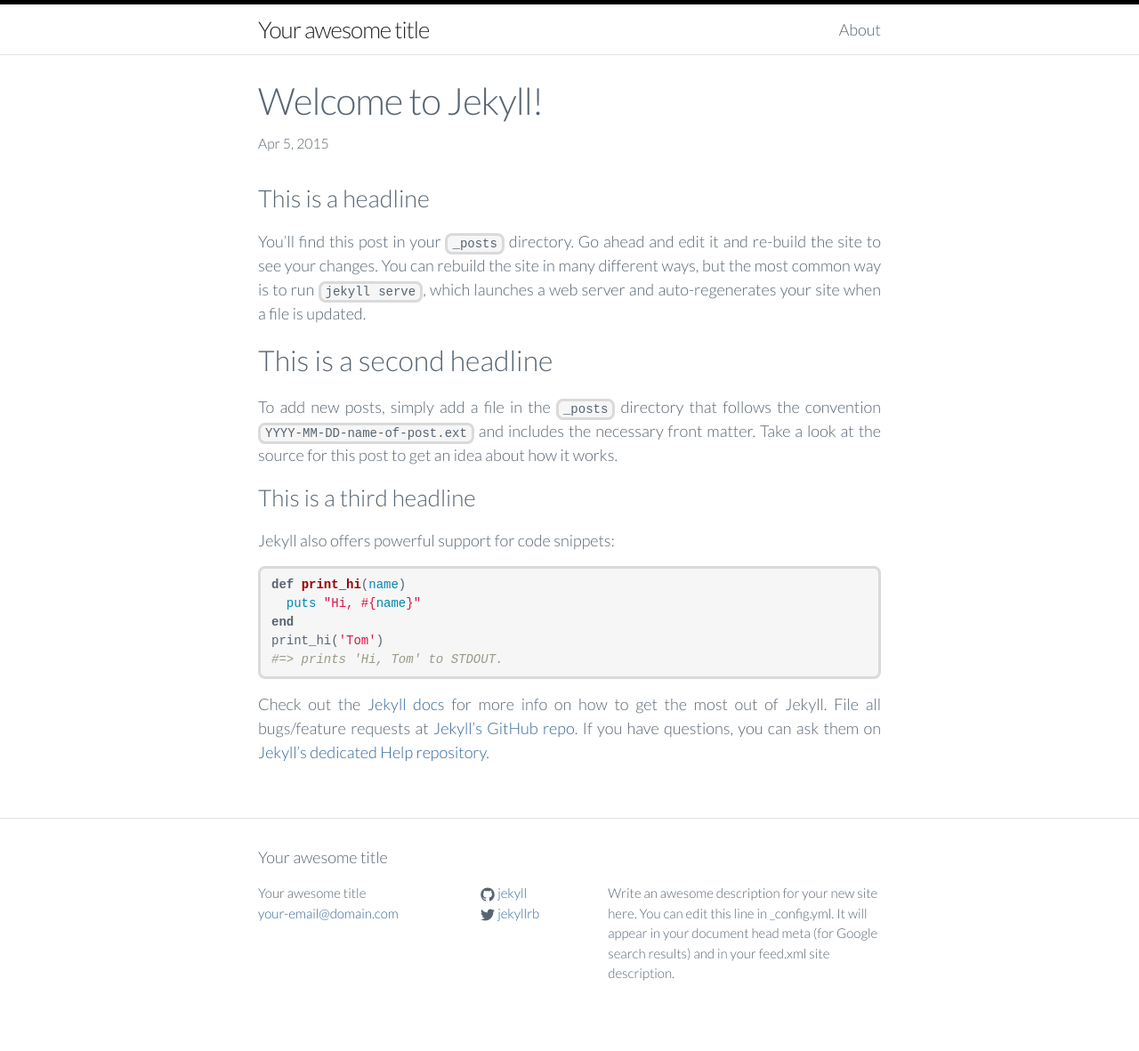
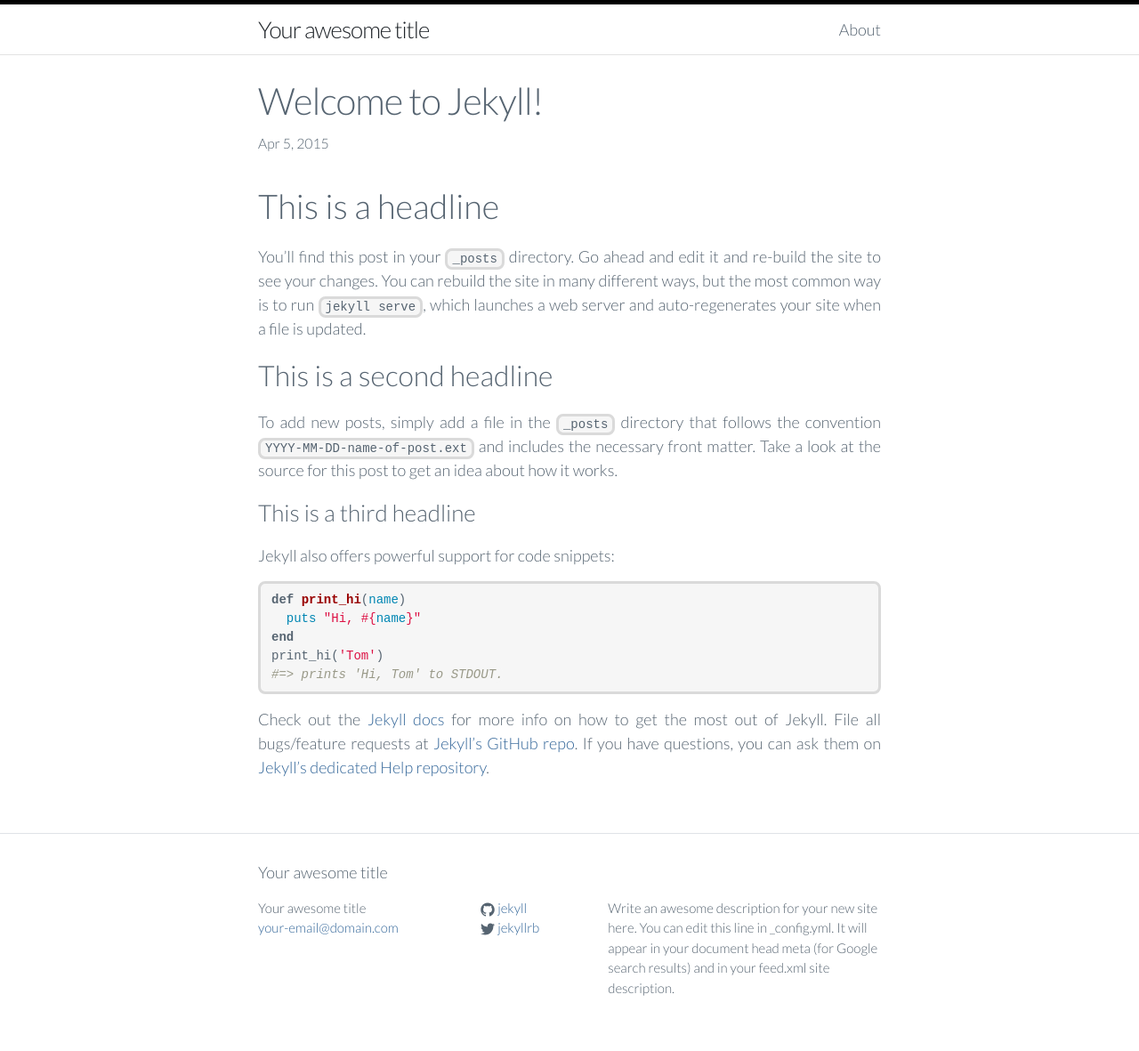
Before and after one commit to tiborsimon/tiborsimon.github.io, a Jekyll site: the page built from _posts/2015-04-05-welcome-to-jekyll.md, in a window 1280 px wide. Shown: the whole page at 89% size. Built offline with Jekyll 4.4.1, drawn with Linux system fonts in a browser that asks for light colours.

Commit message:
Headings updated

```diff
--- a/_sass/_layout.scss
+++ b/_sass/_layout.scss
@@ -211,6 +211,14 @@
 .post-content {
     margin-bottom: $spacing-unit;
 
+    h1 {
+        font-size: 38px;
+
+        @include media-query($on-laptop) {
+            font-size: 32px;
+        }
+    }
+
     h2 {
         font-size: 32px;
 
```
